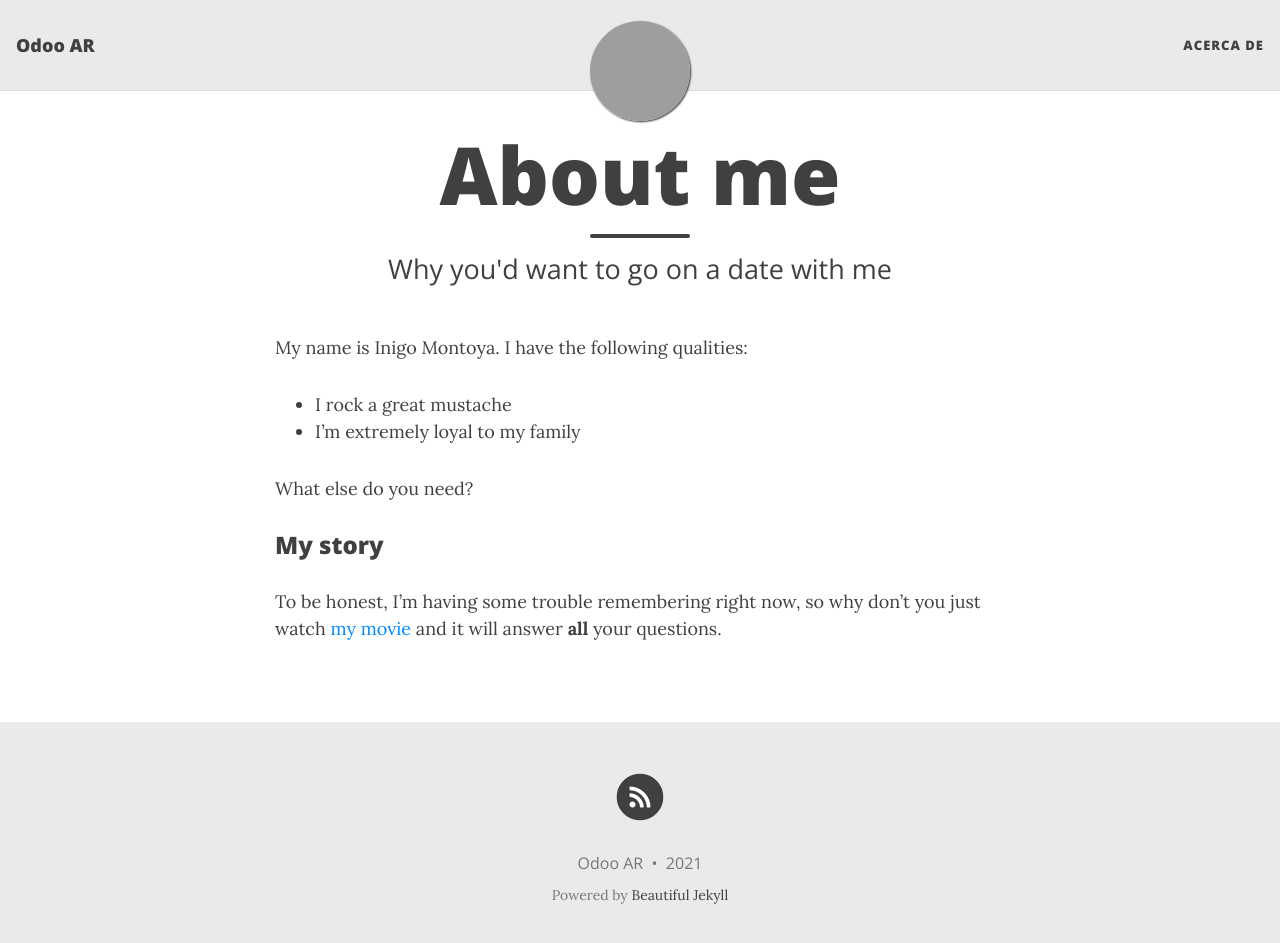
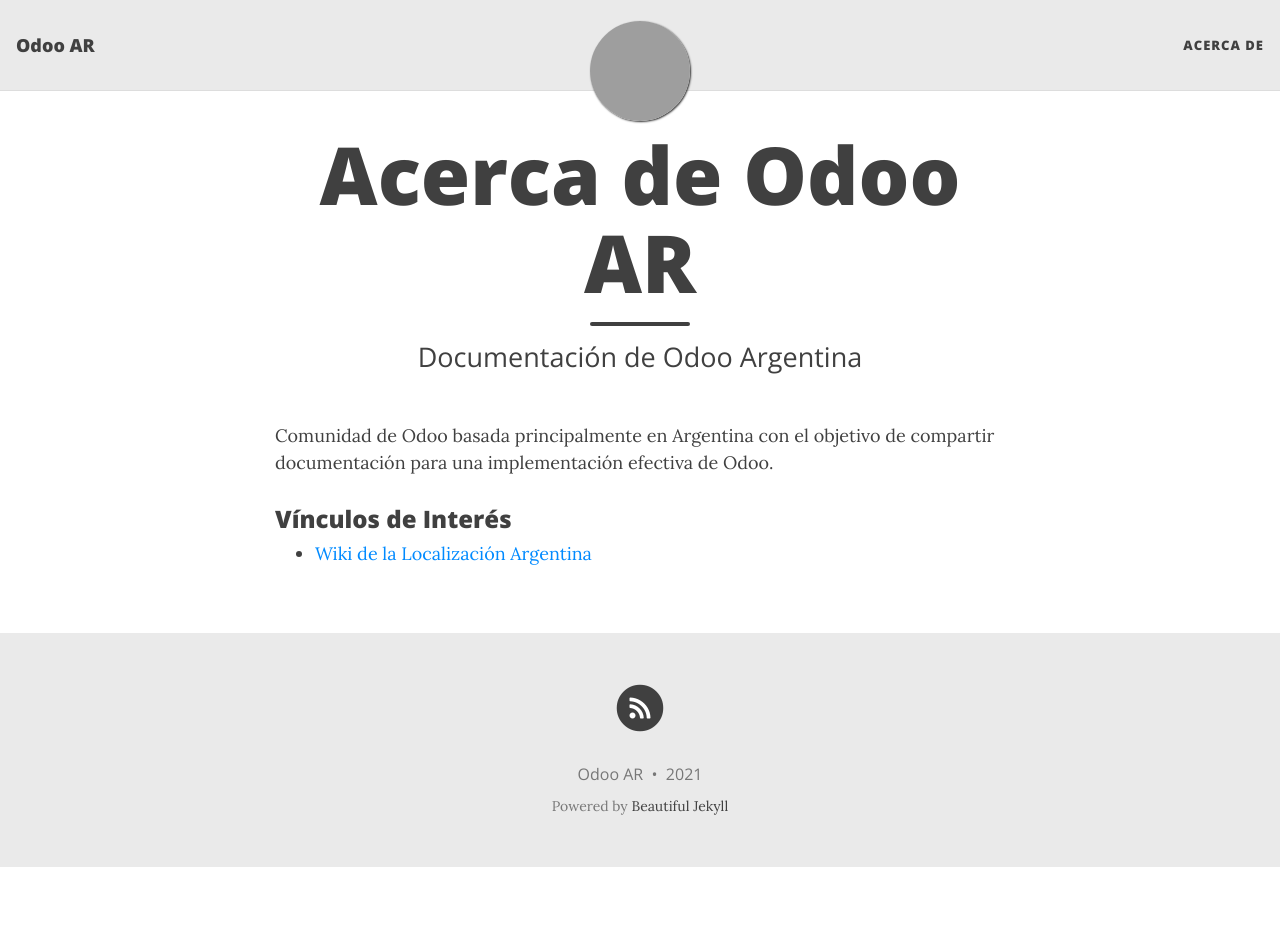
Before and after one commit to OdooAR/odooar.github.io, a Jekyll site: the page built from aboutme.md, in a window 1280 px wide and 956 px high, cut to the strip 0-943 px from the top of the window. Built offline with Jekyll 4.4.1, drawn with Linux system fonts in a browser that asks for light colours; nearby versions of some CDN libraries; grey boxes are pictures that could not be loaded.

Commit message:
feat: update about

```diff
--- a/aboutme.md
+++ b/aboutme.md
@@ -1,16 +1,11 @@
 ---
 layout: page
-title: About me
-subtitle: Why you'd want to go on a date with me
+title: Acerca de Odoo AR
+subtitle: Documentación de Odoo Argentina
 ---
 
-My name is Inigo Montoya. I have the following qualities:
+Comunidad de Odoo basada principalmente en Argentina con el objetivo de compartir documentación para una implementación efectiva de Odoo.
 
-- I rock a great mustache
-- I'm extremely loyal to my family
+### Vínculos de Interés
 
-What else do you need?
-
-### My story
-
-To be honest, I'm having some trouble remembering right now, so why don't you just watch [my movie](https://en.wikipedia.org/wiki/The_Princess_Bride_%28film%29) and it will answer **all** your questions.
+* [Wiki de la Localización Argentina](https://en.wikipedia.org/wiki/The_Princess_Bride_%28film%29)
```
